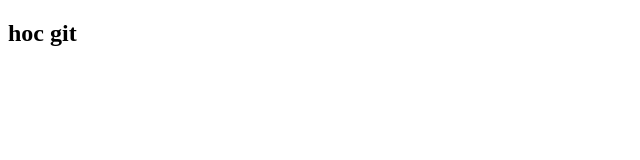
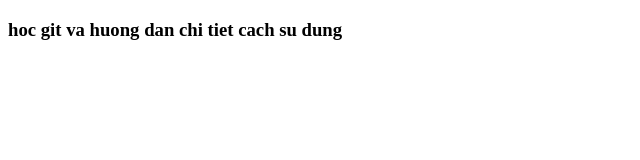
Before and after one commit to thanhtran6916/lear_git, a plain HTML site: page hocgit/index.html in a window 1280 px wide. Shown: the whole page, without its empty margins (0-640 px from the left). Drawn offline with Linux system fonts and the light colour scheme.

Commit message:
thay doi the h2

```diff
--- a/hocgit/index.html
+++ b/hocgit/index.html
@@ -5,6 +5,6 @@
     <title>Title</title>
 </head>
 <body>
-    <h2>hoc git</h2>
+    <h3>hoc git va huong dan chi tiet cach su dung</h3>
 </body>
 </html>
```
